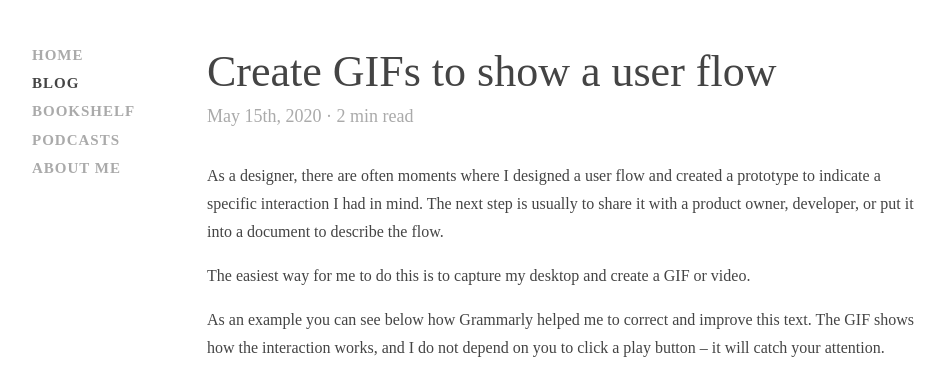
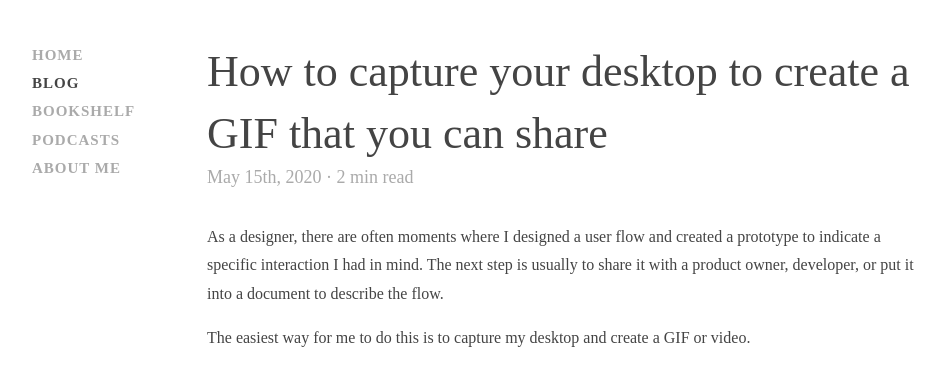
Before and after one commit to henningwitzel/henning-witzel.de, a PHP site: page /henning/blog/gif in a window 1280 px wide. Shown: the part 484-858 px from the top of the page, without its empty margins (193-1138 px from the left). Run offline with PHP 8.4, Linux system fonts and the light colour scheme; some web fonts are replaced.

Commit message:
Update gif blog post

```diff
--- a/pages/blog/gif/index.php
+++ b/pages/blog/gif/index.php
@@ -1,13 +1,13 @@
-<title>Create GIFs to show a user flow · Henning Witzel</title>
-<meta property="og:title" content="Create GIFs to show a user flow · Henning Witzel" />
-<meta name="twitter:title" content="Create GIFs to show a user flow · Henning Witzel" />
+<title>How to capture your desktop to create a GIF that you can share · Henning Witzel</title>
+<meta property="og:title" content="How to capture your desktop to create a GIF that you can share · Henning Witzel" />
+<meta name="twitter:title" content="How to capture your desktop to create a GIF that you can share · Henning Witzel" />
 
 <meta name="description" content="As a designer, there are often moments where I designed a user flow and created a prototype to indicate a specific interaction I had in mind. The next step is usually to share it with a product owner, developer, or put it into a document to describe the flow." />
 <meta property="og:description" content="As a designer, there are often moments where I designed a user flow and created a prototype to indicate a specific interaction I had in mind. The next step is usually to share it with a product owner, developer, or put it into a document to describe the flow." />
 <meta name="twitter:description" content="As a designer, there are often moments where I designed a user flow and created a prototype to indicate a specific interaction I had in mind. The next step is usually to share it with a product owner, developer, or put it into a document to describe the flow." />
 
-<meta property="og:image" content="###basepath###img/header/gif-header-1280.jpg" />
-<meta name="twitter:image" content="###basepath###img/header/gif-header-1280.jpg" />
+<meta property="og:image" content="###basepath###pages/blog/gif/images/licecap.png" />
+<meta name="twitter:image" content="###basepath###pages/blog/gif/images/licecap.png" />
 
 <meta name="twitter:card" content="summary" />
 <meta name="twitter:site" content="@henning_witzel" />
@@ -29,7 +29,7 @@ data_image_800='###basepath###img/header/gif-header-800.jpg' id='header'></div>
     </div>
      ###menu###
     <div class='content'>
-      <h1>Create GIFs to show a user flow</h1>
+      <h1>How to capture your desktop to create a GIF that you can share</h1>
       <h4 class="grey bottom-large">May 15th, 2020 · 2 min read</h4>
       <p>As a designer, there are often moments where I designed a user flow and created a prototype to indicate a specific interaction I had in mind. The next step is usually to share it with a product owner, developer, or put it into a document to describe the flow.</p>
 
--- a/pages/blog/index.php
+++ b/pages/blog/index.php
@@ -22,7 +22,7 @@ data_image_1920='###basepath###img/header/###page###-header-1920.jpg'
 data_image_800='###basepath###img/header/###page###-header-800.jpg'
 id='header'>
 <div class="image-location"><a href="https://www.google.com/maps/place/Yamba+NSW+2464,+Australia/@-29.436098,153.3633,17.43z/data=!4m5!3m4!1s0x6b9a4c217cc432ff:0x50609b490442c50!8m2!3d-29.4332211!4d153.3406236" target="_blank">
-Yamba</a> · Australia 2019</div></div>
+Yamba</a> · Shot in Australia 2019</div></div>
 <div class='text' id='background'>
   <div id='wrapper'>
     <div id='logo'>
@@ -35,7 +35,7 @@ Yamba</a> · Australia 2019</div></div>
       <h1>Blog</h1>
       <h4 class="grey bottom-extra-large">An independent home for all my thoughts and ideas.</h4>
       <div class="post">
-        <h3><a href="###basepath######page###/gif">Show a user flow as s GIF</a></h3>
+        <h3><a href="###basepath######page###/gif">How to capture your desktop to create a GIF</a></h3>
         <h5 class="grey bottom-small">May 15th, 2020</h5>
         <p>As a designer, there are often moments where I designed a user flow and created a prototype to indicate a specific interaction I had in mind. The next step is usually ... <a href="###basepath######page###/gif">keep reading</a></p>
       </div>
@@ -44,6 +44,7 @@ Yamba</a> · Australia 2019</div></div>
         <h5 class="grey bottom-small">February 2nd, 2020</h5>
         <p>Actually, this should have been the first article in my blog explaining what happened to my website. In the last five years, I had many attempts for a redesign or even getting... <a href="###basepath######page###/website">keep reading</a></p>
       </div>
+      <div class='clearfix'></div>
       <div class="post">
         <h3><a href="###basepath######page###/productivity">Become productive again</a></h3>
         <h5 class="grey bottom-small">January 5th, 2020</h5>
```
